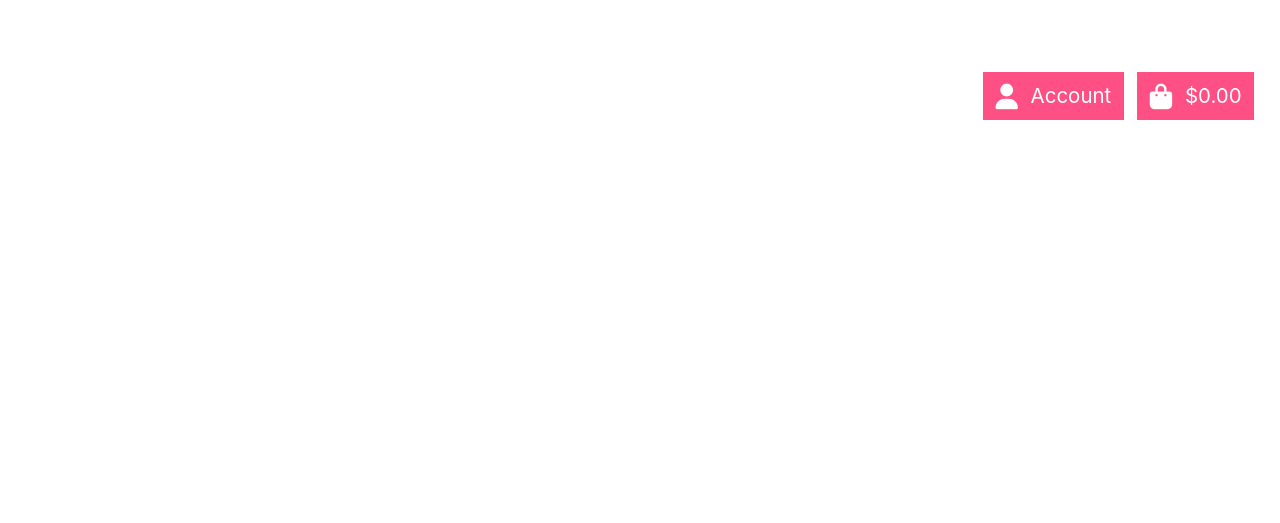
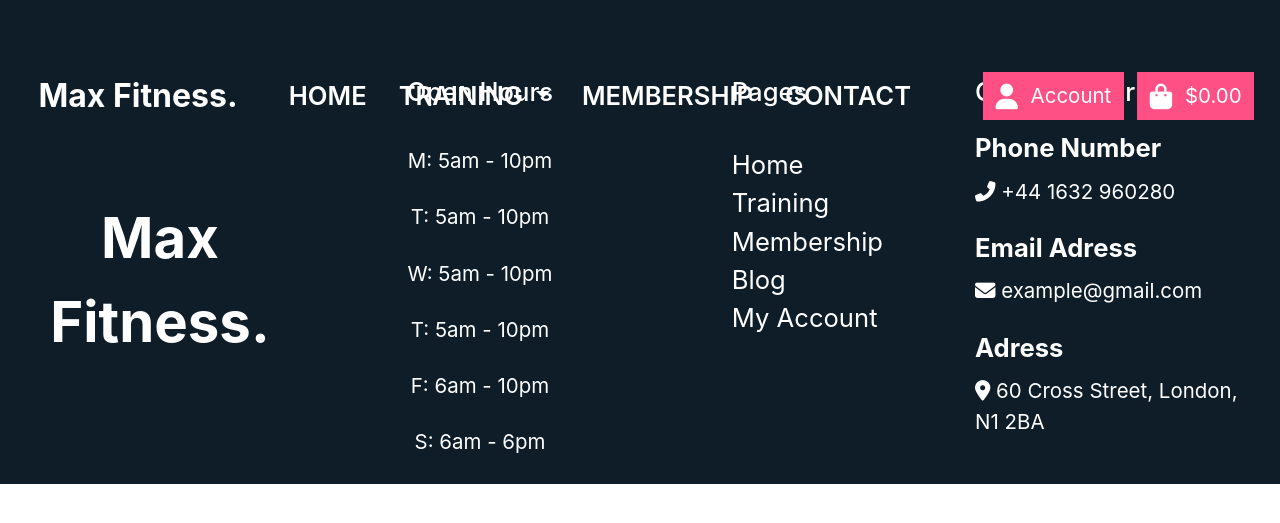
Before and after one commit to Code-Institute-Submissions/Max_Fitness_MS_4, a Django app: template templates/base.html in a window 1280 px wide. Shown: the top 523 px of the page. Run offline with Django 3.2, Linux system fonts and the light colour scheme; the template is opened without the code that fills it, so the values that code supplies are empty; some libraries are stand-ins or nearby versions.

Commit message:
Add footer to base template

```diff
--- a/static/css/base.css
+++ b/static/css/base.css
@@ -691,3 +691,19 @@ div.story-name > p {
     font-size: 1rem;
   }
 }
+
+/* Footer Base Template*/
+
+footer {
+    background-color: #0E1D28;
+}
+
+.footer-brand {
+    font-size: 2.2rem;
+    font-weight: bold;
+}
+
+.footer-info {
+    font-size: 1rem;
+    font-weight: bold;
+}
--- a/templates/base.html
+++ b/templates/base.html
@@ -133,6 +133,44 @@
 	{% block content %}
 	{% endblock %}
 
+    <footer>
+        <div class="container-fluid">
+            <div class="row pt-5">
+                <div class="col-12 col-lg-6 col-xl-3 d-flex flex-column mb-4 mb-xl-0 text-center">
+                    <a class="footer-brand text-white my-auto" href="#">Max Fitness.</a>
+                </div>
+                <div class="col-12 col-lg-6 col-xl-3 text-white d-flex flex-column">
+                    <h3 class="mx-auto mb-4">Open Hours</h3>
+                    <p class="mx-auto mt-auto">M: 5am - 10pm</p>
+                    <p class="mx-auto">T: 5am - 10pm</p>
+                    <p class="mx-auto">W: 5am - 10pm</p>
+                    <p class="mx-auto">T: 5am - 10pm</p>
+                    <p class="mx-auto">F: 6am - 10pm</p>
+                    <p class="mx-auto">S: 6am - 6pm</p>
+                </div>
+                <div class="col-lg-6 col-xl-3 mt-lg-5 mt-xl-0 d-none d-lg-flex flex-column">
+                    <h3 class="text-white ml-5">Pages</h3>
+                    <div class="d-flex flex-column mb-auto ml-5 mt-3">
+                        <a href="" class="text-white">Home</a>
+                        <a href="" class="text-white">Training</a>
+                        <a href="" class="text-white">Membership</a>
+                        <a href="" class="text-white">Blog</a>
+                        <a href="" class="text-white">My Account</a>
+                    </div>
+                </div>
+                <div class="col-12 col-lg-6 col-xl-3 mt-lg-5 text-center text-xl-left mt-xl-0 text-white">
+                    <h3 class="mb-3">Contact Information</h3>
+                    <h4 class="footer-info">Phone Number</h4>
+                    <p><i class="fas fa-phone-alt"></i> +44 1632 960280</p>
+                    <h4 class="footer-info">Email Adress</h4>
+                    <p><i class="fas fa-envelope"></i> example@gmail.com</p>
+                    <h4 class="footer-info">Adress</h4>
+                    <p><i class="fas fa-map-marker-alt"></i> 60 Cross Street, London, N1 2BA</p>
+                </div>
+            </div>
+        </div>
+    </footer>
+
     {% include 'includes/account-modal.html' %}
 	{% block postloadjs %}
 	{% endblock %}
```
